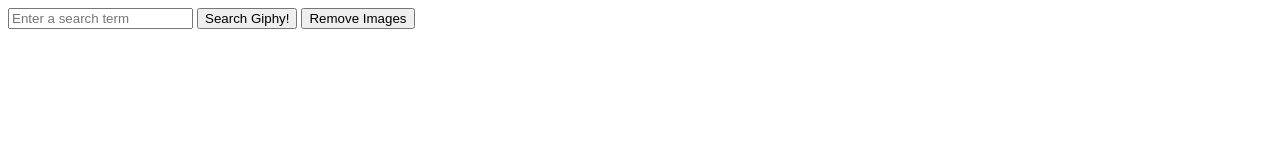
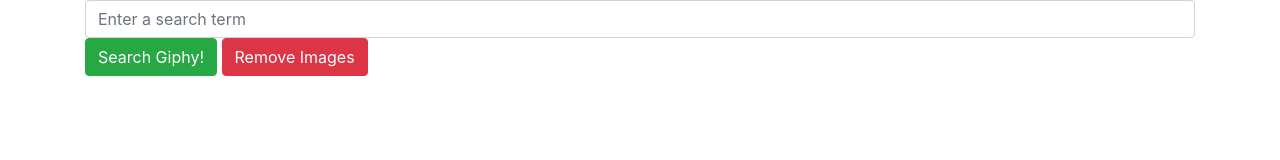
Before and after one commit to Keparoo/Giphy-Party, a plain HTML site: page index.html in a window 1280 px wide. Drawn offline with nearby package versions, Linux system fonts and the light colour scheme.

Commit message:
Add basic bootstrap format

```diff
--- a/app.js
+++ b/app.js
@@ -16,7 +16,6 @@ async function addGif(res) {
         newImg.setAttribute('src', res.data.data[randGif].images.downsized.url)
         gifs.append(newImg)
     }
-
 }
 
 searchButton.addEventListener('click', async function(e) {
--- a/index.html
+++ b/index.html
@@ -3,15 +3,20 @@
 
 <head>
     <meta charset="UTF-8">
+    <link rel="stylesheet" href="https://maxcdn.bootstrapcdn.com/bootstrap/4.0.0/css/bootstrap.min.css"
+        integrity="sha384-Gn5384xqQ1aoWXA+058RXPxPg6fy4IWvTNh0E263XmFcJlSAwiGgFAW/dAiS6JXm" crossorigin="anonymous">
     <title>Giphy Party!</title>
 </head>
 
 <body>
-    <input type="text" id="searchTerm" placeholder="Enter a search term">
-    <button id="searchButton">Search Giphy!</button>
-    <button id="removeButton">Remove Images</button>
+    <div class="container">
+        <input class="form-control" type="text" id="searchTerm" placeholder="Enter a search term">
+        <button class="btn btn-success" id="searchButton">Search Giphy!</button>
+        <button class="btn btn-danger" id="removeButton">Remove Images</button>
+    </div>
 
-    <div id="gifs"></div>
+
+    <div class="container" id="gifs"></div>
 
     <script src="https://code.jquery.com/jquery-3.2.1.js"></script>
     <script src="https://unpkg.com/axios/dist/axios.js"></script>
```
